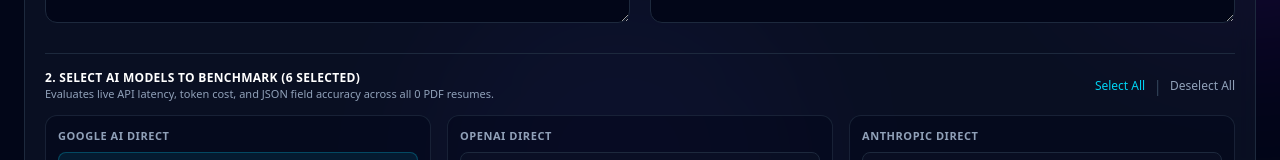
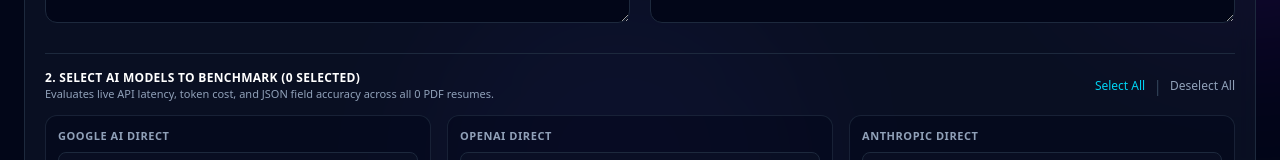
Before and after one commit to Gyanuofficial1/multi-modal_benchmarking, a Next.js app: page / in a window 1280 px wide. Shown: the part 607-767 px from the top of the page. Built offline with nearby package versions, Linux system fonts and the light colour scheme.

Commit message:
Initialize selectedModelIds as an empty array by default

```diff
--- a/src/components/ResumeInputPanel.tsx
+++ b/src/components/ResumeInputPanel.tsx
@@ -266,15 +266,9 @@ export const ResumeInputPanel: React.FC<ResumeInputPanelProps> = ({
   const [jsonSyntaxError, setJsonSyntaxError] = useState<string | null>(null);
   const [fileProcessingMsg, setFileProcessingMsg] = useState<string | null>(null);
 
-  // Selected models list (Includes Gemini 2.5 Flash, 2.5 Flash Lite, 3.1 Flash Lite)
-  const [selectedModelIds, setSelectedModelIds] = useState<string[]>([
-    'gemini-2.5-flash',
-    'gemini-2.5-flash-lite',
-    'gemini-3.1-flash-lite',
-    'gpt-4o',
-    'claude-sonnet-5',
-    'mistral-large-latest',
-  ]);
+  // Selected models list (empty by default)
+  const [selectedModelIds, setSelectedModelIds] = useState<string[]>([]);
+
 
   // Sync expected JSON when active resume tab changes
   useEffect(() => {
```
